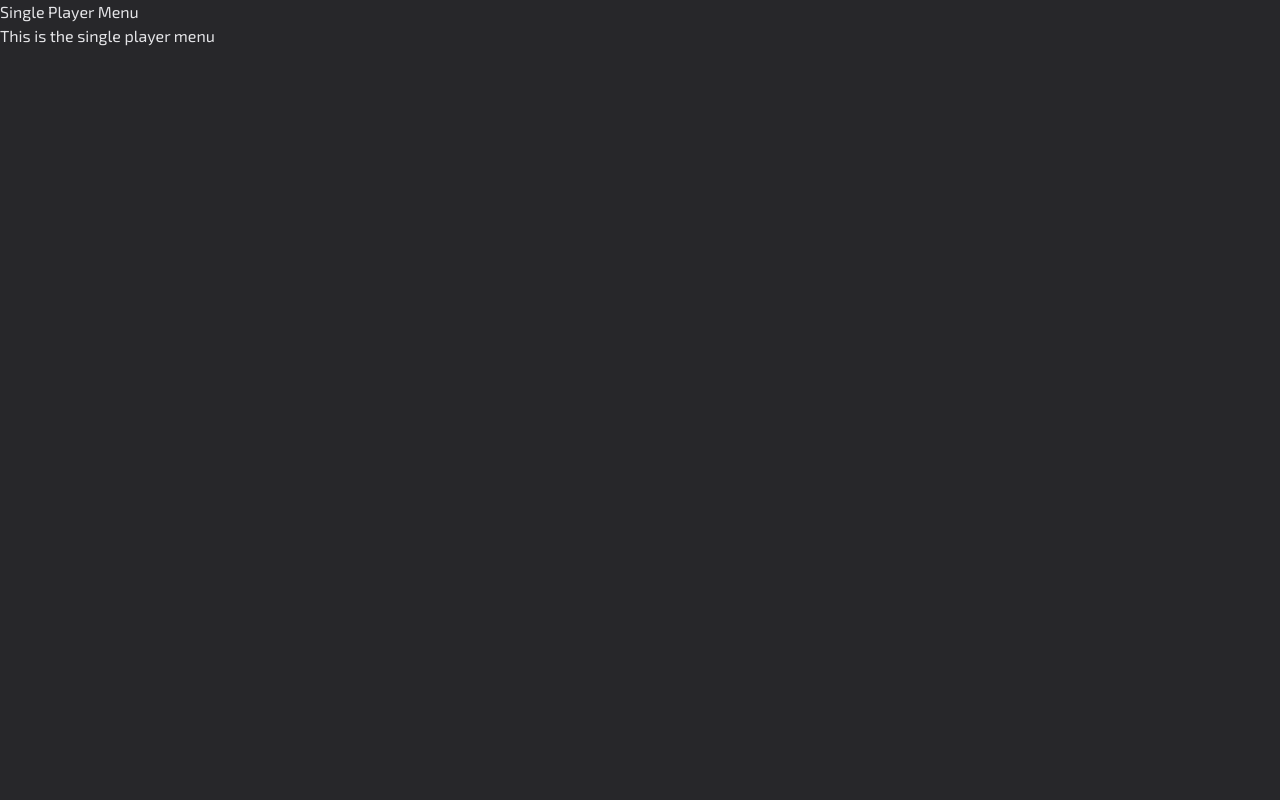
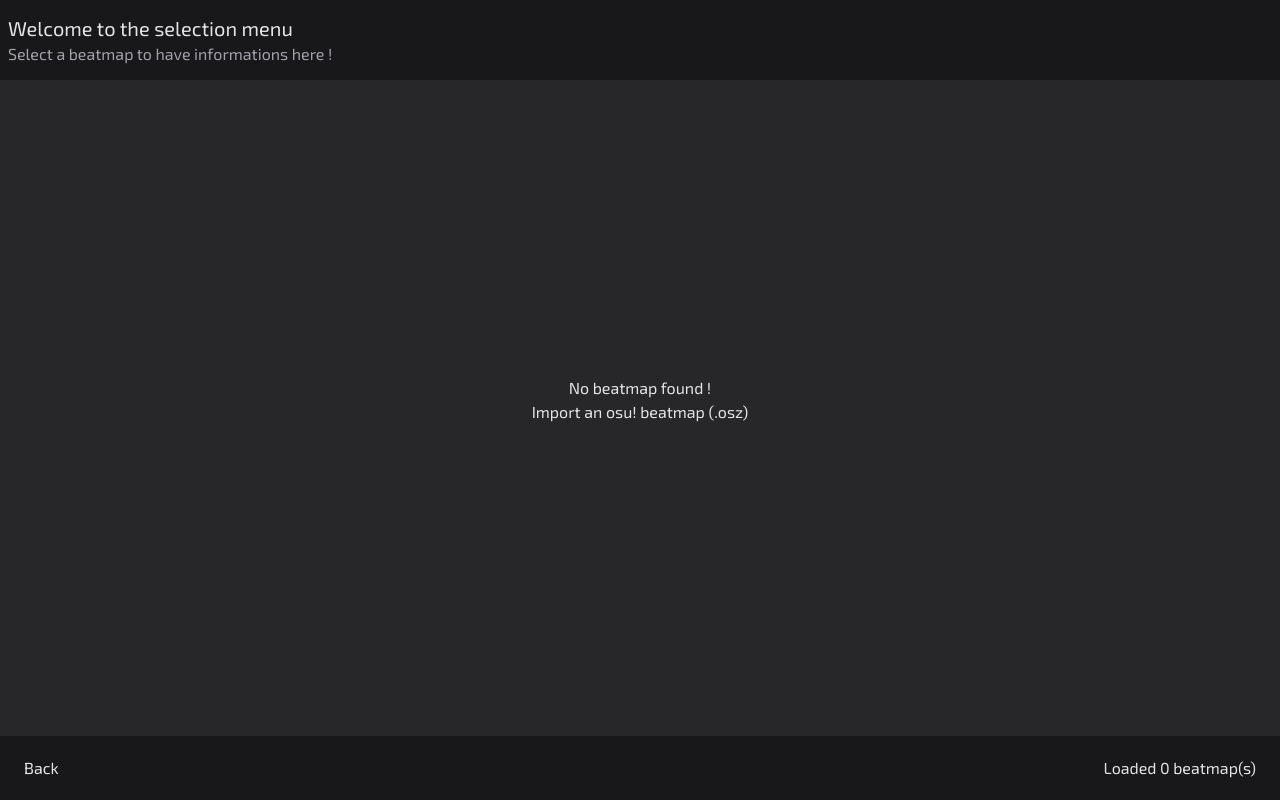
Before and after one commit to Vexcited/wosu, a React (Vite) app: page /singleplayer in a window 1280 px wide. Built offline with nearby package versions, Linux system fonts and the light colour scheme.

Commit message:
Logic to import .osz files

```diff
--- a/package.json
+++ b/package.json
@@ -11,6 +11,7 @@
   "dependencies": {
     "@fontsource/exo-2": "^4.5.4",
     "express": "^4.17.3",
+    "jszip": "^3.7.1",
     "localforage": "^1.10.0",
     "react": "^17.0.2",
     "react-dom": "^17.0.2",
--- a/src/pages/index.tsx
+++ b/src/pages/index.tsx
@@ -36,7 +36,7 @@ export default function HomePage () {
       <div className="grid place-items-center gap-2 mx-4">
         <HomeMenuSelectorItem
           to="/singleplayer"
-          title="Single Player"
+          title="Singleplayer"
           description="Import maps and play them !"
           iconElement={<FaPlay />}
         />
--- a/src/pages/singleplayer/index.tsx
+++ b/src/pages/singleplayer/index.tsx
@@ -1,8 +1,47 @@
+import { Link } from "react-router-dom";
+import { useState } from "react";
+
+import { useBeatmapsStore } from "@/stores/beatmaps";
+import { importBeatmap } from "@/utils/importBeatmap";
+
 export default function SinglePlayerMenuPage () {
+  const beatmaps = useBeatmapsStore(state => state.beatmaps);
+  const [importing, setImporting] = useState(false);
+
+  const importBeatmapHandler = () => {
+    setImporting(true);
+    importBeatmap(() => {
+      setImporting(false);
+    });
+  };
+
   return (
-    <div>
-      <h1>Single Player Menu</h1>
-      <p>This is the single player menu</p>
+    <div className="relative w-screen h-screen">
+      <header className="flex justify-between px-2 items-center w-full h-16 md:h-20 bg-zinc-900">
+        <div className="flex flex-col">
+          <h3 className="text-md md:text-xl">Welcome to the selection menu</h3>
+          <span className="text-sm md:text-base text-zinc-400">
+            Select a beatmap to have informations here !
+          </span>
+        </div>
+      </header>
+
+      {beatmaps.length <= 0 &&
+        <div className="fixed top-0 h-screen w-screen flex flex-col justify-center items-center">
+          <h3>No beatmap found !</h3>
+          {importing && <span>Importing...</span>}
+          <button onClick={importBeatmapHandler}>Import an osu! beatmap (.osz)</button>
+        </div>
+      }
+
+      <footer className="flex justify-between px-6 items-center absolute bottom-0 w-full h-16 bg-zinc-900">
+        <div>
+          <Link to="/">Back</Link>
+        </div>
+        <div>
+          <p>Loaded {beatmaps.length} beatmap(s)</p>
+        </div>
+      </footer>
     </div>
   );
 }
--- /dev/null
+++ b/src/utils/importBeatmap.ts
@@ -0,0 +1,90 @@
+import JSZip from "jszip";
+
+const beatmapHandler = async (oszFile: ArrayBuffer) => {
+  const zip = new JSZip();
+
+  const beatmap = await zip.loadAsync(oszFile);
+  console.log(beatmap.files);
+};
+
+const importBeatmapHandler = async (evt: Event) => {
+  evt.preventDefault();
+
+  // Infering type.
+  if (!(evt.target instanceof HTMLInputElement))
+    return evt.target?.dispatchEvent(
+      new CustomEvent("import-beatmap-error")
+    );
+
+  // Send an import start event.
+  evt.target.dispatchEvent(
+    new CustomEvent("import-beatmap-start")
+  );
+
+  // Check if a file was imported.
+  const files = evt.target.files;
+  if (!files || files.length <= 0)
+    return evt.target.dispatchEvent(
+      new CustomEvent("import-beatmap-abort")
+    );
+
+  // Read that `.osz` as ArrayBuffer, to open as ZIP.
+  const file = files[0];
+  if (file) {
+    const reader = new FileReader();
+    reader.onload = async () => {
+      const fileData = reader.result as ArrayBuffer;
+      await beatmapHandler(fileData);
+
+      /** Send an event saying we've finished importing. */
+      evt.target?.dispatchEvent(
+        new CustomEvent("import-beatmap-finish")
+      );
+    };
+
+    reader.readAsArrayBuffer(file);
+  }
+};
+
+export const importBeatmap = (callback: (success: boolean, message?: string) => void) => {
+  const input = document.createElement("input");
+  input.setAttribute("type", "file");
+  input.setAttribute("accept", ".osz");
+  input.setAttribute("hidden", "true");
+
+  // Listen for the change event.
+  input.addEventListener("change", (evt) => {
+    importBeatmapHandler(evt);
+  });
+
+  // Add to DOM and trigger click.
+  document.body.appendChild(input);
+  input.click();
+
+  input.addEventListener("import-beatmap-start", () => {
+    console.group("[importBeatmap] Importing beatmap...");
+  });
+
+  /** Short-hand to remove the input from DOM and callback. */
+  const finish: typeof callback = (success, message) => {
+    console.groupEnd();
+
+    document.body.removeChild(input);
+    callback(success, message);
+  };
+
+  input.addEventListener("import-beatmap-finish", () => {
+    console.info("Import finished !");
+    finish(true);
+  });
+
+  input.addEventListener("import-beatmap-error", () => {
+    console.error("Error happenned when importing the beatmap.");
+    finish(false, "Error when importing, check the console.");
+  });
+
+  input.addEventListener("import-beatmap-abort", () => {
+    console.info("Aborted the import.");
+    finish(false, "Aborted.");
+  });
+};
```
Also changed, not shown: 1 other file (tests, documents, lock files or other folders).
